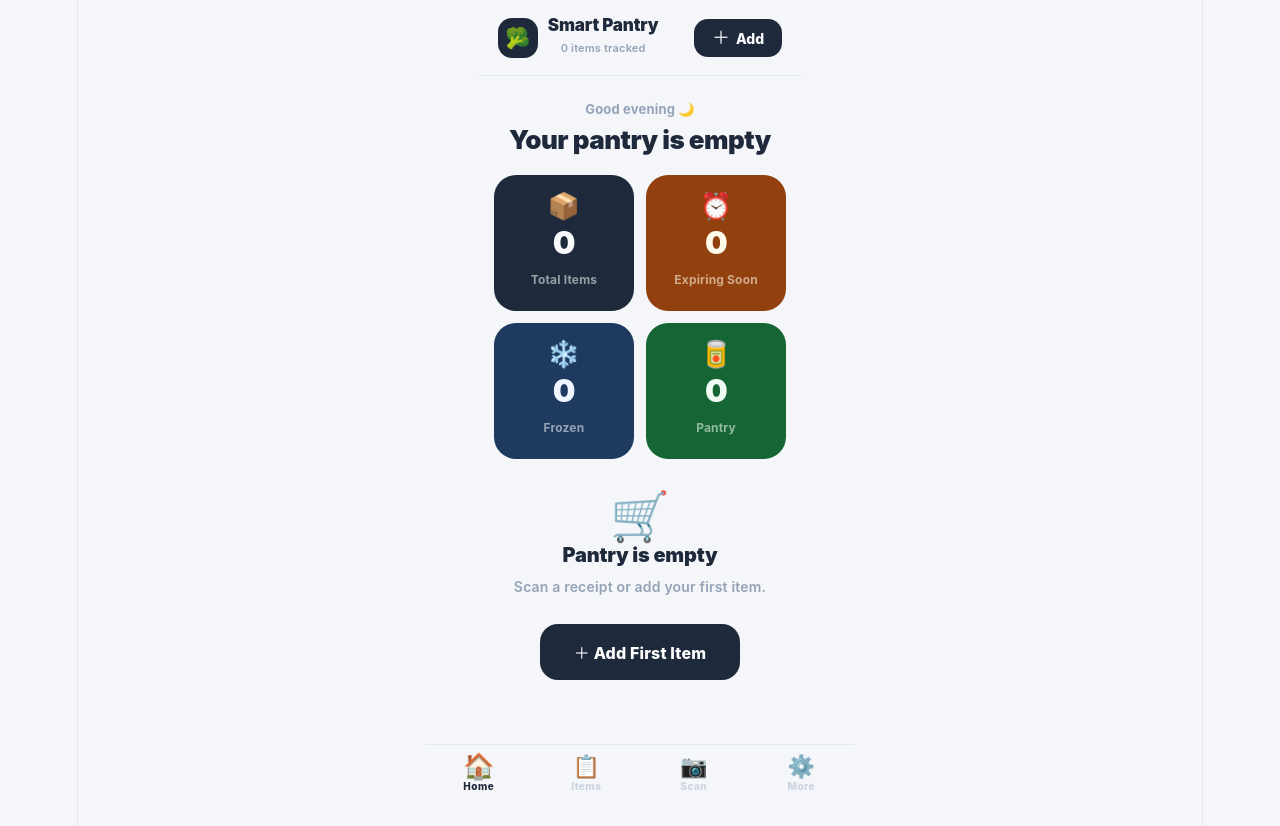
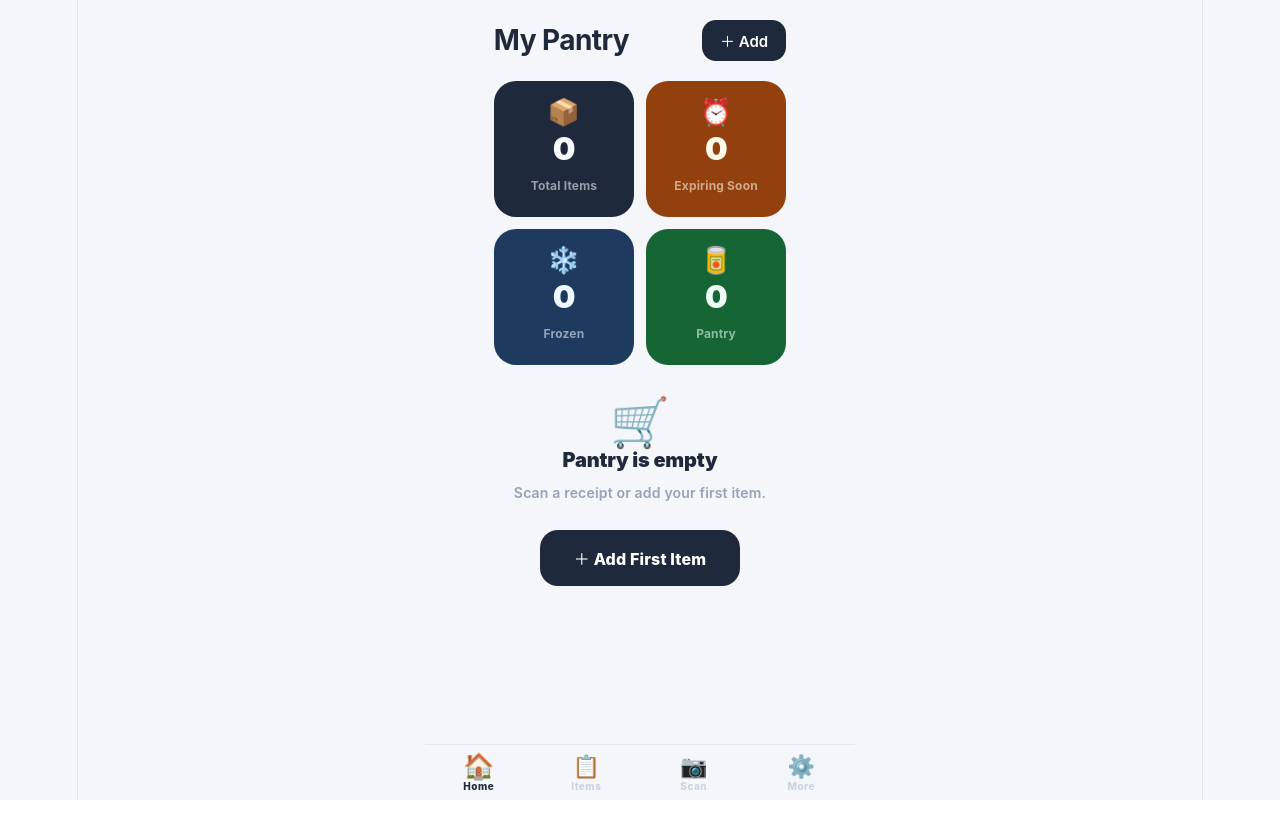
Before and after one commit to Umashankar10-2002/smart-pantry, a React (Vite) app: page / in a window 1280 px wide. After the commit the page ends 800 px from the top, so only its background shows below. Built offline with nearby package versions, Linux system fonts and the light colour scheme.

Commit message:
remove header, apple font, clean home

```diff
--- a/src/App.jsx
+++ b/src/App.jsx
@@ -243,27 +243,7 @@ export default function App() {
       <style>{CSS}</style>
       <div style={{height:"env(safe-area-inset-top,0)"}}/>
 
-      {/* ── HEADER ── */}
-      <header style={{padding:"16px 20px 14px",position:"sticky",top:0,zIndex:50,background:"rgba(244,246,249,0.95)",backdropFilter:"blur(16px)",WebkitBackdropFilter:"blur(16px)",borderBottom:"1px solid #E2E8F0"}}>
-        <div style={{display:"flex",alignItems:"center",justifyContent:"space-between"}}>
-          <div style={{display:"flex",alignItems:"center",gap:10}}>
-            <div style={{width:40,height:40,borderRadius:14,background:"#1E293B",display:"flex",alignItems:"center",justifyContent:"center",fontSize:20}}>🥦</div>
-            <div>
-              <div style={{fontSize:17,fontWeight:900,color:"#1E293B",lineHeight:1.1,letterSpacing:"-0.01em"}}>Smart Pantry</div>
-              <div style={{fontSize:11,color:"#94A3B8",fontWeight:600}}>{sum.total} items tracked</div>
-            </div>
-          </div>
-          <button onClick={openAdd} style={{
-            background:"#1E293B",
-            color:"#F8FAFC",border:"none",borderRadius:14,
-            padding:"10px 18px",fontSize:14,fontWeight:800,
-            display:"flex",alignItems:"center",gap:6,
-          }}>
-            <span style={{fontSize:18,lineHeight:1}}>＋</span> Add
-          </button>
-        </div>
-      </header>
-
+      <div style={{height:"env(safe-area-inset-top,0)"}}/>
       {/* ── PAGES ── */}
       {tab==="home"      && <HomePage enriched={enriched} sum={sum} urgent={urgent} frozen={frozen} good={good} onItem={openItem} onAdd={openAdd} onStatClick={(statFilter)=>{setFilterCat("All");setSearch("");setStatFilter(statFilter);setTab("inventory");}}/>}
       {tab==="inventory" && <InventoryPage filtered={filtered} search={search} setSearch={setSearch} filterCat={filterCat} setFilterCat={setFilterCat} statFilter={statFilter} setStatFilter={setStatFilter} enriched={enriched} onItem={openItem} onBack={()=>{setStatFilter(null);setTab("home");}}/>}
@@ -308,24 +288,17 @@ export default function App() {
 
 // ─── Home Page ───────────────────────────────────────────────────────────────
 function HomePage({enriched,sum,urgent,frozen,good,onItem,onAdd,onStatClick}) {
-  const greeting = () => {
-    const h = new Date().getHours();
-    if (h < 12) return "Good morning 🌅";
-    if (h < 17) return "Good afternoon ☀️";
-    return "Good evening 🌙";
-  };
-
   return (
     <div className="page" style={{paddingTop:20}}>
-      {/* Greeting */}
-      <div style={{marginBottom:20}}>
-        <div style={{fontSize:13,color:"#94A3B8",fontWeight:700,marginBottom:2}}>{greeting()}</div>
-        <div style={{fontSize:26,fontWeight:900,color:"#1E293B",letterSpacing:"-0.02em",lineHeight:1.2}}>
-          {sum.expired > 0 ? `${sum.expired} item${sum.expired>1?"s":""} expired 😬` :
-           sum.soon > 0 ? `${sum.soon} expiring soon ⚠️` :
-           sum.total === 0 ? "Your pantry is empty" :
-           "Everything looks fresh! 🎉"}
-        </div>
+
+      {/* Title row */}
+      <div style={{display:"flex",alignItems:"center",justifyContent:"space-between",marginBottom:20}}>
+        <div style={{fontSize:28,fontWeight:700,color:"#1E293B",letterSpacing:"-0.02em"}}>My Pantry</div>
+        <button onClick={onAdd} style={{
+          background:"#1E293B",color:"white",border:"none",
+          borderRadius:14,padding:"10px 18px",fontSize:15,fontWeight:600,
+          display:"flex",alignItems:"center",gap:6,
+        }}>＋ Add</button>
       </div>
 
       {/* Stat cards — tappable */}
```
